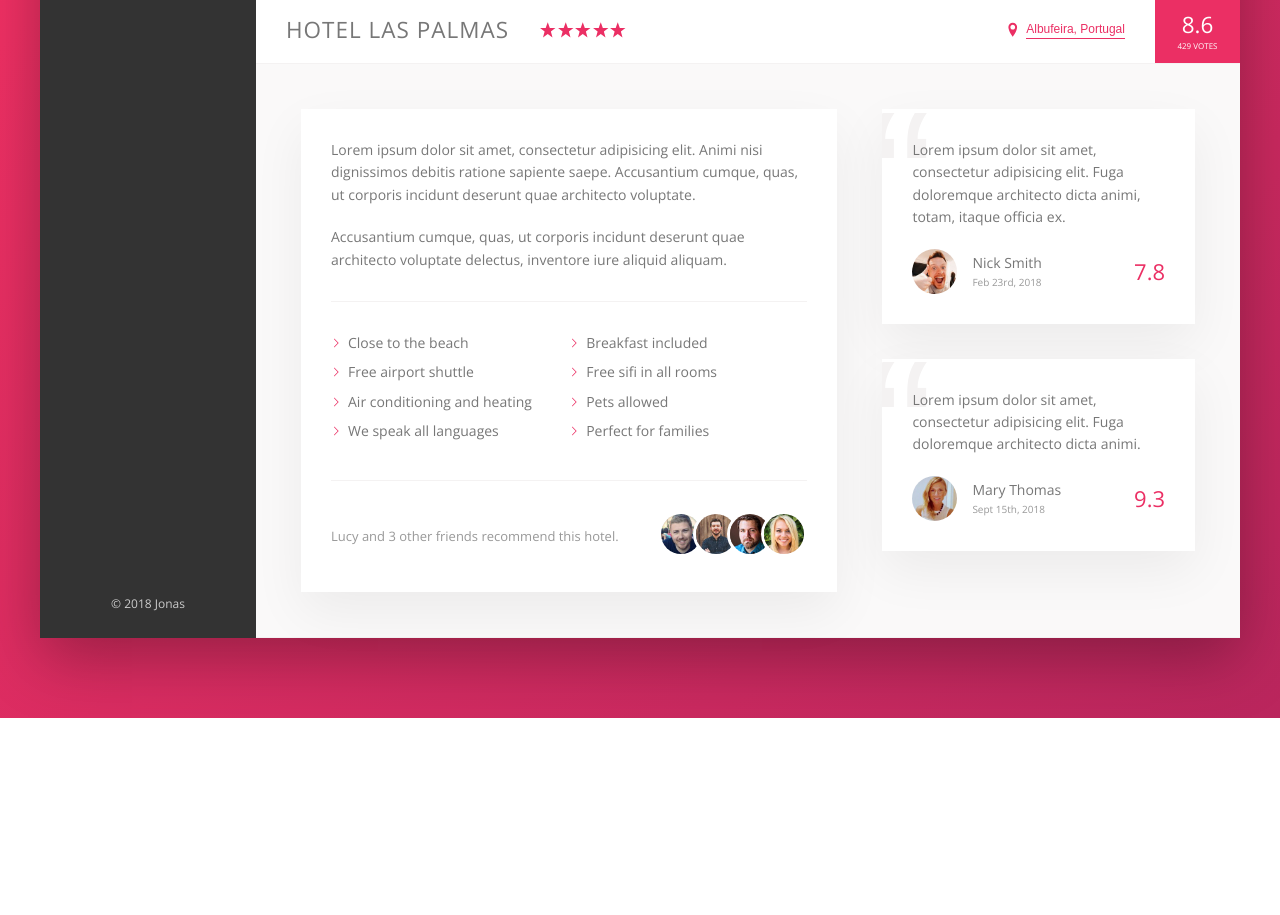
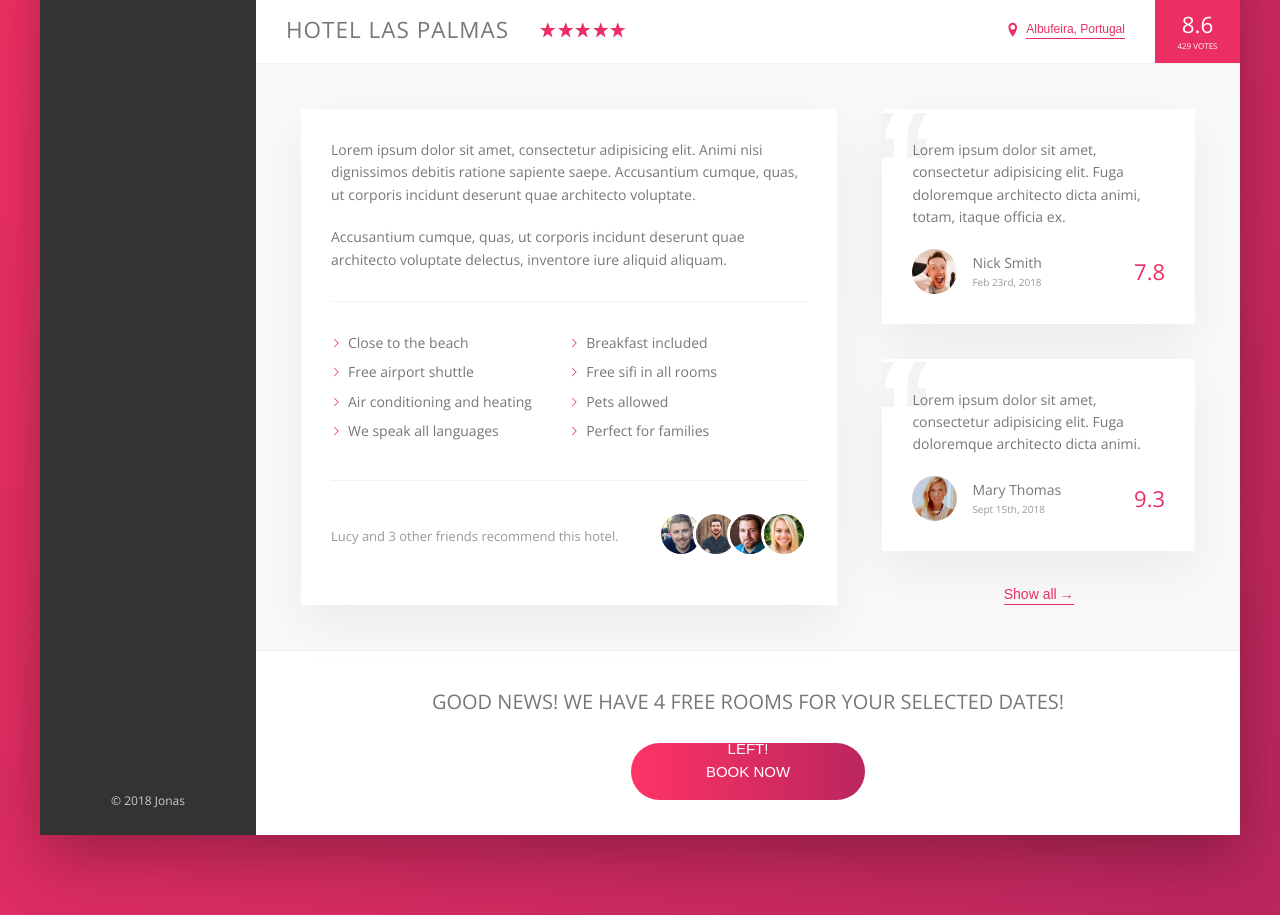
Before and after one commit to erichodges/css_study2, a website: page index.html in a window 1280 px wide. Shown: the part 538-1453 px from the top of the page. Before the commit the page ends 1256 px from the top, so only its background shows below. Drawn offline with nearby package versions, Linux system fonts and the light colour scheme.

Commit message:
fixed div/figure issue under user reviews

```diff
--- a/index.html
+++ b/index.html
@@ -163,7 +163,7 @@
                 </div>
               </div>
             </div>
-            <div class="user-reviews">
+            <figure class="user-reviews">
               <figure class="review">
                 <blockquote class="review__text">
                    Lorem ipsum dolor sit amet, consectetur adipisicing elit. Fuga doloremque architecto dicta animi, totam, itaque officia
@@ -192,12 +192,23 @@
                   <div class="review__rating">9.3</div>
                 </figcaption>
               </figure>
+              <button class="btn-inline">Show all<span>&rarr;</span></button>
+            </figure>
+            </div>
+
+            <div class="cta">
+              <h2 class="cta__book-now">
+                Good news! We have 4 free rooms for your selected dates!
+              </h2>
+              <button class="btn">
+                <span class="btn__visible">Book Now</span>
+                <span class="btn__invisible">Only 4 rooms left!</span>
+              </button>
             </div>
           </div>
 
         </main>
       </div>
     </div>
-
   </body>
 </html>
--- a/sass/_components.scss
+++ b/sass/_components.scss
@@ -290,8 +290,18 @@
   cursor: pointer;
   transition: all .2s;
 
+  & span {
+    margin-left: 3px;
+    transition: margin-left .2s;
+
+  }
+
   &:hover {
     color: var(--color-grey-dark-1);
+
+    span {
+      margin-left: 8px;
+    }
   }
 
   &:focus {
@@ -465,3 +475,47 @@
     z-index: 1;
   }
 }
+
+///////////////////////
+// CTA - CALL TO ACTION
+.cta {
+  padding: 3.5rem 0;
+  text-align: center;
+
+  &__book-now {
+    font-size: 2rem;
+    font-weight: 300;
+    text-transform: uppercase;
+    margin-bottom: 2.5rem;
+  }
+}
+
+///////////////////////
+// BUTTON CTA
+.btn {
+  font-size: 1.5rem;
+  font-weight: 300;
+  text-transform: uppercase;
+  border-radius: 100px;
+  border: none;
+  background-image: linear-gradient(to right, var(--color-primary-light), var(--color-primary-dark));
+  color: #fff;
+  position: relative;
+
+
+  &__visible {
+    display: inline-block;
+    padding: 2rem 7.5rem;
+  }
+
+  &__invisible {
+    display: inline-block;
+    position: absolute;
+    padding: 2rem 7.5rem;
+    height: 100%;
+    width: 100%;
+    left: 0;
+    top: -100%;
+
+  }
+}
--- a/sass/_layout.scss
+++ b/sass/_layout.scss
@@ -60,4 +60,8 @@
 
 .user-reviews {
   flex: 1;
+
+  display: flex;
+  flex-direction: column;
+  align-items: center;
 }
```
Also changed, not shown: css/style.css.
